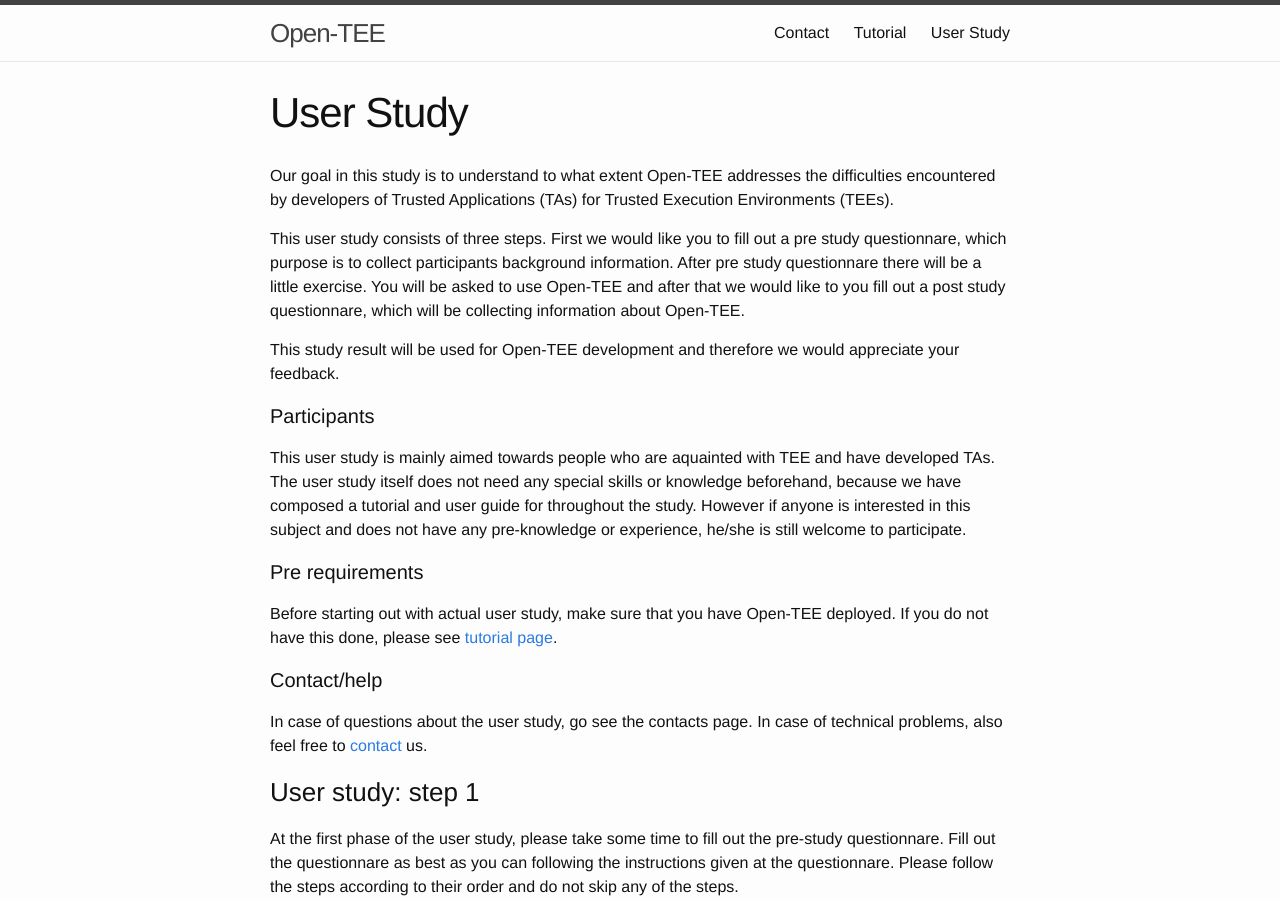
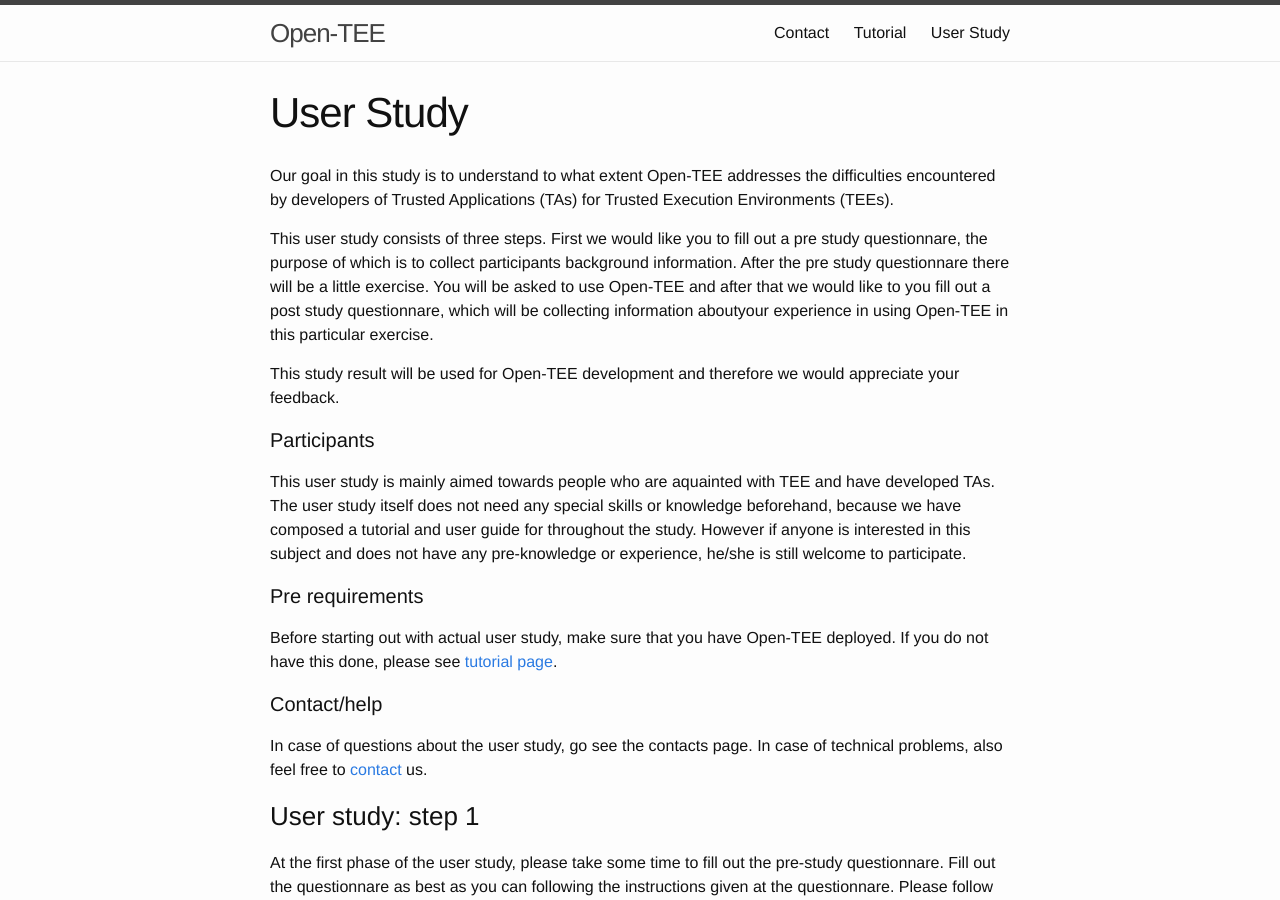
Before and after one commit to Open-TEE/Open-Tee.github.io, a Jekyll site: the page built from user_study.md, in a window 1280 px wide and 900 px high. Built offline with Jekyll 4.4.1, drawn with Linux system fonts in a browser that asks for light colours; some of the changed text lies outside the part shown.

Commit message:
USer study page fixed according to comments
Signed-off-by: TanelDettenborn <tanel.dettenborn@gmail.com>

```diff
--- a/user_study.md
+++ b/user_study.md
@@ -9,11 +9,12 @@ addresses the difficulties encountered by developers of Trusted
 Applications (TAs) for Trusted Execution Environments (TEEs).
 
 This user study consists of three steps. First we would like you to
-fill out a pre study questionnare, which purpose is to collect
-participants background information. After pre study questionnare there will be a
+fill out a pre study questionnare, the purpose of which is to collect
+participants background information. After the pre study questionnare there will be a
 little exercise. You will be asked to use Open-TEE and after that we
 would like to you fill out a post study questionnare, which will be
-collecting information about Open-TEE.
+collecting information aboutyour experience in using Open-TEE in this
+particular exercise.
 
 This study result will be used for Open-TEE development and therefore
 we would appreciate your feedback.
@@ -29,7 +30,7 @@ experience, he/she is still welcome to participate.
 #### Pre requirements
 Before starting out with actual user study, make sure that you have
 Open-TEE deployed. If you do not have this done, please see
-[tutorial page](/tutorial).
+[tutorial page](/tutorial/).
 
 #### Contact/help
 In case of questions about the user study, go see the contacts page.
```
Also changed, not shown: other parts of user_study.md (+3 -4 lines).
